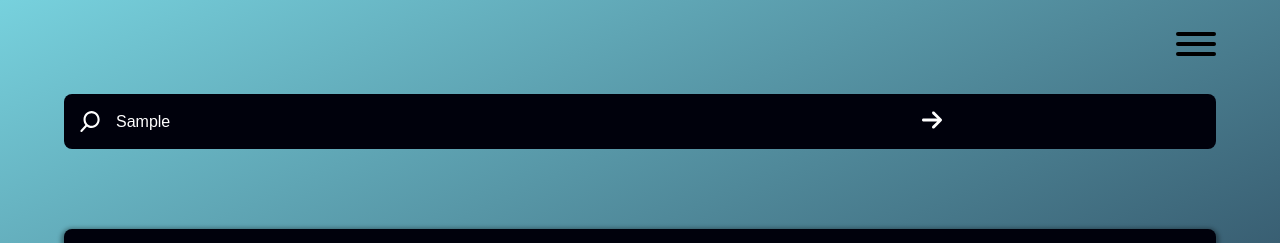
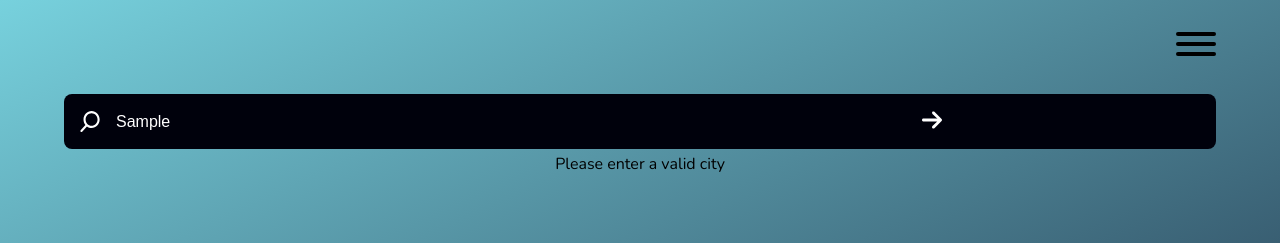
Before and after one commit to Pedro-Mac/weather-wizard, a React (Create React App) app in the folder weather-wizard/: page / in a window 1280 px wide. Both pictures are taken after typing "Sample" into the empty fields and a click on the button 932 px from the left and 121 px from the top of the page. Shown: the top 243 px of the page. Built offline with nearby package versions, Linux system fonts and the light colour scheme; no server answers.

Commit message:
add error handling for empty search and gibberish search

```diff
--- a/weather-wizard/src/App.tsx
+++ b/weather-wizard/src/App.tsx
@@ -51,7 +51,7 @@ const App: React.FC = () => {
     const userLocationsListJSON =
       window.localStorage.getItem("locationsList") || "[]";
     const parsedUserLocationList = JSON.parse(userLocationsListJSON);
-    // console.log("parsed array", parsedUserLocationList);
+
     dispatch({
       type: SET_LIST_FROM_LOCAL,
       payload: { localList: parsedUserLocationList },
--- /dev/null
+++ b/weather-wizard/src/containers/SearchBar/Error/index.tsx
@@ -0,0 +1,17 @@
+import React from "react";
+
+import "./style.scss";
+
+interface errorProps {
+  reqError: string;
+}
+
+const Error: React.FC<errorProps> = ({ reqError }) => {
+  return (
+    <div className="error-container">
+      <p className="error-text">{reqError}</p>
+    </div>
+  );
+};
+
+export default Error;
--- /dev/null
+++ b/weather-wizard/src/containers/SearchBar/Error/style.scss
@@ -0,0 +1,6 @@
+.error-container {
+  width: 90%;
+  margin: 0.25rem auto;
+  display: flex;
+  justify-content: center;
+}
--- a/weather-wizard/src/containers/SearchBar/index.tsx
+++ b/weather-wizard/src/containers/SearchBar/index.tsx
@@ -1,24 +1,27 @@
 import React, { useState, ChangeEvent, FormEvent } from "react";
 import { useDispatch, batch } from "react-redux";
 
+// redux actions
 import { SET_WEATHER_INFO } from "../../redux/selectedLocation/actions";
 import { ADD_LOCATION } from "../../redux/locationsList/actions";
-
+// http req handlers
 import {
   getCurrentWeatherByCity,
   getForecastWeatherByCity,
 } from "../../services/weather-by-city/getWeatherInfo";
-
+//components
 import ButtonIcon from "../../components/ButtonIcon";
-
+import Error from "./Error";
+//images
 import searchIcon from "../../images/svg/search.svg";
 import arrowIcon from "../../images/svg/arrow.svg";
-
+//styles
 import "./style.scss";
 
 const SearchBar = () => {
   const dispatch = useDispatch();
   const [userInput, setUserInput] = useState<string>("");
+  const [reqError, setReqError] = useState<string>("");
 
   const handleUserInput = (event: ChangeEvent<HTMLInputElement>) => {
     const { value } = event.target;
@@ -27,9 +30,13 @@ const SearchBar = () => {
 
   const handleFormSubmission = async (event: FormEvent<HTMLFormElement>) => {
     event.preventDefault();
-    const currentWeather = (await getCurrentWeatherByCity(userInput)).data;
+    if (!userInput) {
+      setReqError("Please enter a city");
+    } else {
+      try {
+        const currentWeather = await getCurrentWeatherByCity(userInput);
 
-    const { coord, name, sys } = currentWeather;
+        const { coord, name, sys } = currentWeather.data;
         const forecastWeather = await getForecastWeatherByCity(
           coord.lat,
           coord.lon,
@@ -39,7 +46,7 @@ const SearchBar = () => {
           dispatch({
             type: SET_WEATHER_INFO,
             payload: {
-          current: currentWeather,
+              current: currentWeather.data,
               forecast: forecastWeather.data.daily,
             },
           });
@@ -49,10 +56,16 @@ const SearchBar = () => {
             payload: { coord, city: name, country: sys.country },
           });
         });
+        if (reqError) setReqError("");
         setUserInput("");
+      } catch (error) {
+        setReqError("Please enter a valid city");
+      }
+    }
   };
 
   return (
+    <>
       <form className="searchbar-form" onSubmit={handleFormSubmission}>
         <img className="search-icon" src={searchIcon} alt="lupe" />
         <input
@@ -64,6 +77,8 @@ const SearchBar = () => {
         />
         <ButtonIcon icon={arrowIcon} alt="arrow" />
       </form>
+      {reqError && <Error reqError={reqError} />}
+    </>
   );
 };
 
--- a/weather-wizard/src/redux/locationsList/reducer.ts
+++ b/weather-wizard/src/redux/locationsList/reducer.ts
@@ -17,7 +17,6 @@ export const locationsListReducer = (
 
       return [...state, newLocation];
     case REMOVE_LOCATION:
-      console.log("this is the payload", action.payload);
       const filteredLocationsList = state.filter((item: itemType) => {
         return (
           item.city !== action.payload.item.city ||
@@ -25,7 +24,7 @@ export const locationsListReducer = (
             item.country !== action.payload.item.country)
         );
       });
-      setItemLocal("locationsList", [...filteredLocationsList]);
+      setItemLocal("locationsList", [filteredLocationsList]);
       return filteredLocationsList;
     case SET_LIST_FROM_LOCAL:
       return [...action.payload.localList];
```
Lines whose indentation alone changed are shown as unchanged.
